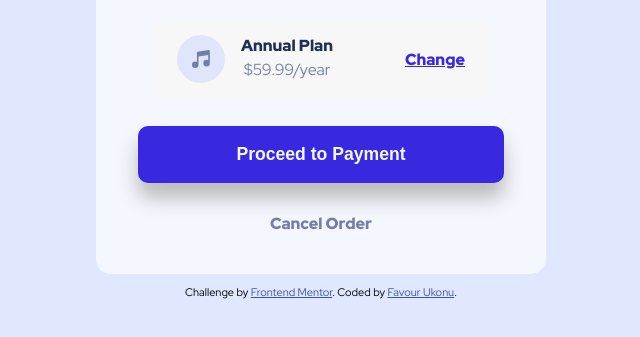
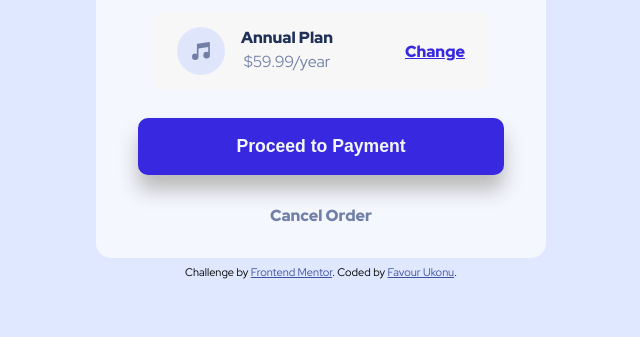
Before and after one commit to Thatgirl9/Order-Summary-Component, a plain HTML site: page index.html in a window 1280 px wide. Shown: the part 395-732 px from the top of the page, without its empty margins (319-959 px from the left). Drawn offline with Linux system fonts and the light colour scheme.

Commit message:
extra changes

```diff
--- a/styles.css
+++ b/styles.css
@@ -38,8 +38,8 @@ body{
   justify-content: center;
   align-items: center;
   border-radius: 15px;
-  margin-top: 1.5em;
-  padding-bottom:2.5em;
+  margin-top: 1em;
+  padding-bottom:2em;
 }
 
 .order--hero{
@@ -148,7 +148,7 @@ body{
 .attribution {
   font-size: 11px;
   text-align: center;
-  margin-top:1em;
+  margin-top:0.6em;
 }
 
 .attribution a {
```
